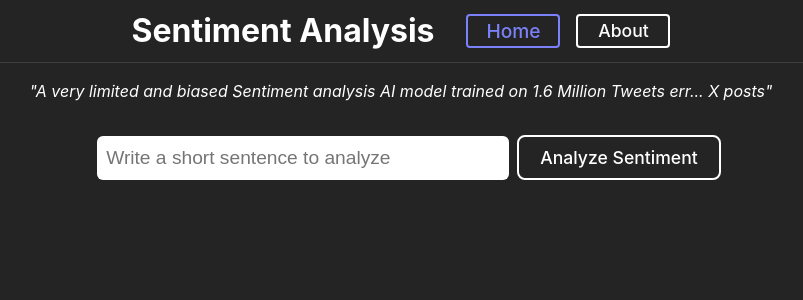
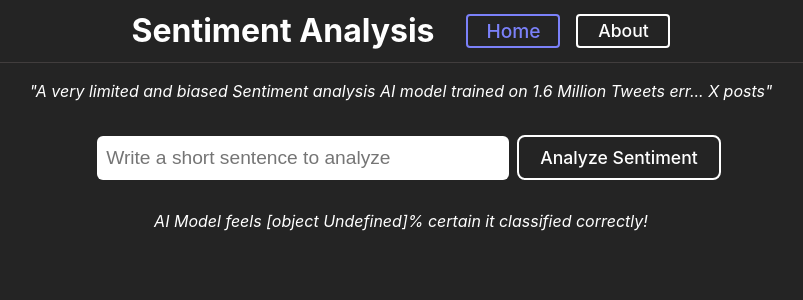
Before and after one commit to manriquezmanny/pytorch_sentiment, a React (Vite) app in the folder client/: page / in a window 1280 px wide. Shown: the top 300 px of the page, without its empty margins (239-1042 px from the left). Built offline with nearby package versions, Linux system fonts and the light colour scheme.

Commit message:
Added Certainty functionality

```diff
--- a/client/src/Predict.jsx
+++ b/client/src/Predict.jsx
@@ -4,6 +4,7 @@ export default function Predict() {
   const [userInput, setUserInput] = useState();
   const [phrase, setPhrase] = useState();
   const [classification, setClassification] = useState();
+  const [certainty, setCertainty] = useState();
 
   const handleChange = (e) => {
     setUserInput(e.target.value);
@@ -29,11 +30,17 @@ export default function Predict() {
       }
     )
       .then((res) => res.json())
-      .then((res) => res.prediction);
+      .then((res) => res);
 
-    parseInt(prediction)
+    parseInt(prediction.prediction)
       ? setClassification("Positive Sentiment")
       : setClassification("Negative Sentiment");
+
+    if (parseFloat(prediction.output) >= 0.5) {
+      setCertainty((prediction.output - 0.5) / 0.5);
+    } else {
+      setCertainty(prediction.output / 0.5);
+    }
   };
 
   return (
@@ -87,6 +94,11 @@ export default function Predict() {
           )}
         </div>
       )}
+
+      <p style={{ fontStyle: "italic" }}>
+        AI Model feels {" " + toString(certainty * 100) + "% "}certain it
+        classified correctly!
+      </p>
     </>
   );
 }
```
